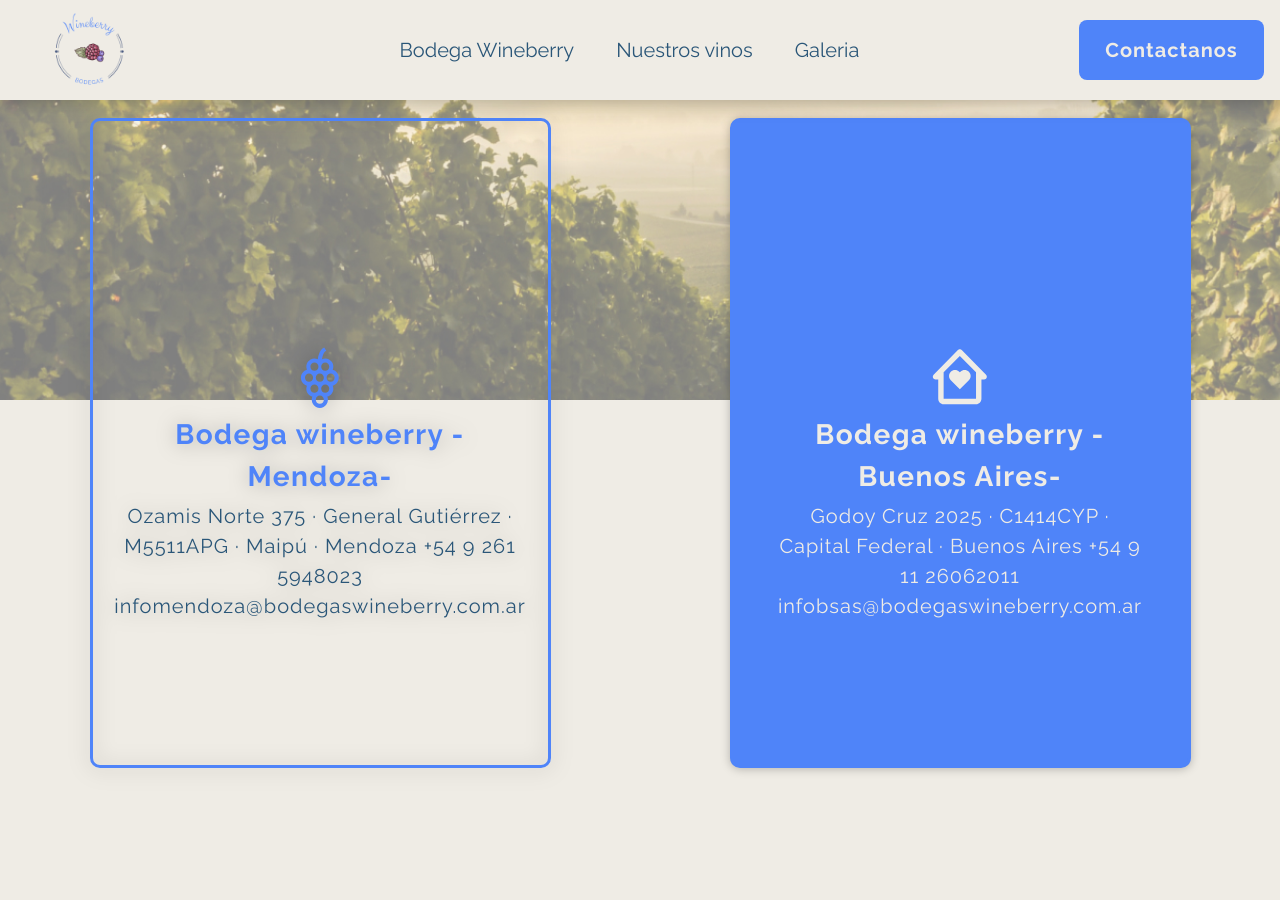
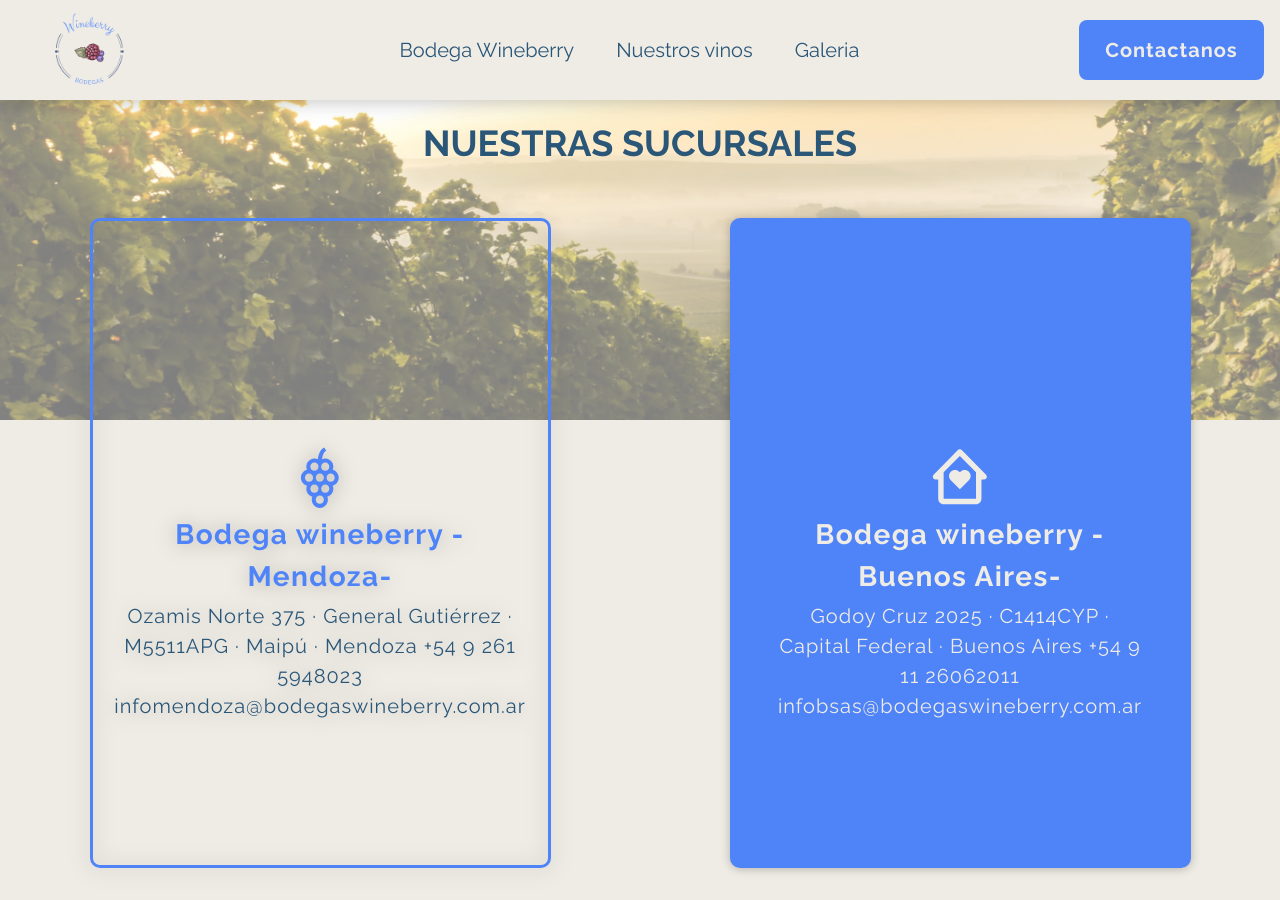
Before and after one commit to frontendcafe/cmyk-blueberry, a React (Create React App) app: page / in a window 1280 px wide. Before the commit the page ends 800 px from the top, so only its background shows below. Built offline with nearby package versions, Linux system fonts and the light colour scheme.

Commit message:
Modifiqué height de la imagen y agregué un margin

```diff
--- a/src/App.js
+++ b/src/App.js
@@ -5,7 +5,7 @@ function App() {
   return (
     <div className="App">
       <Navbar/>
-      <Sucursales></Sucursales>
+        <Sucursales />
     </div>
   );
 }
--- a/src/views/sucursales/index.js
+++ b/src/views/sucursales/index.js
@@ -13,7 +13,7 @@ const Sucursales = () => {
         title={card.title}
         body={card.description}
         key={index}
-        ></CardStore>
+        />
         )}
       </div>
     </div>
--- a/src/views/sucursales/styles.scss
+++ b/src/views/sucursales/styles.scss
@@ -10,11 +10,18 @@
   display: flex;
   flex-direction: column;
   align-items: center;
+  margin-top: 50px;
 
   @include media(md) {
     background-position: top;
-    background-size: 100% 50%;
+    background-size: 100% 40%;
+    margin-top: 100px;
   }
+
+  @include media(lg){
+    background-size: 100% 40%;
+  }
+
 
   &__cards {
     display: flex;
```
